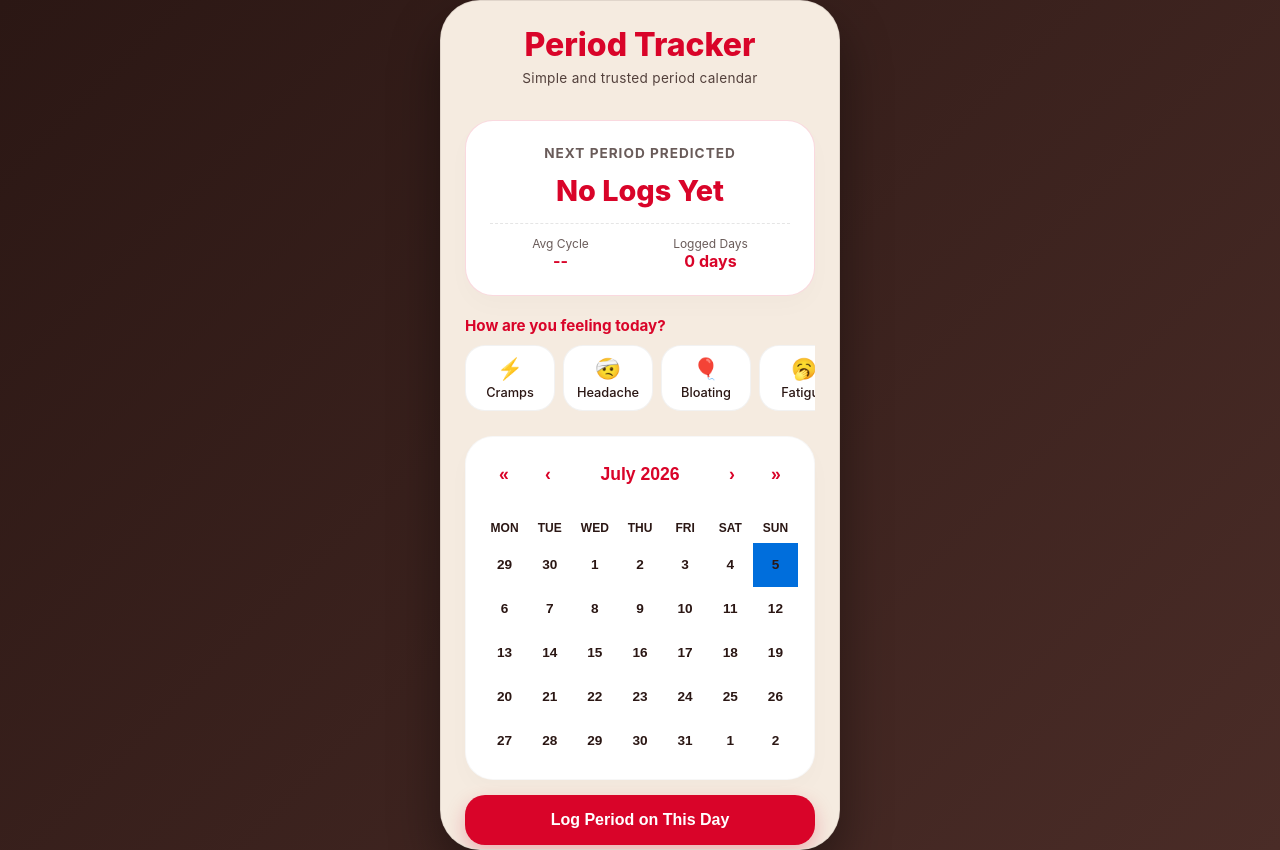
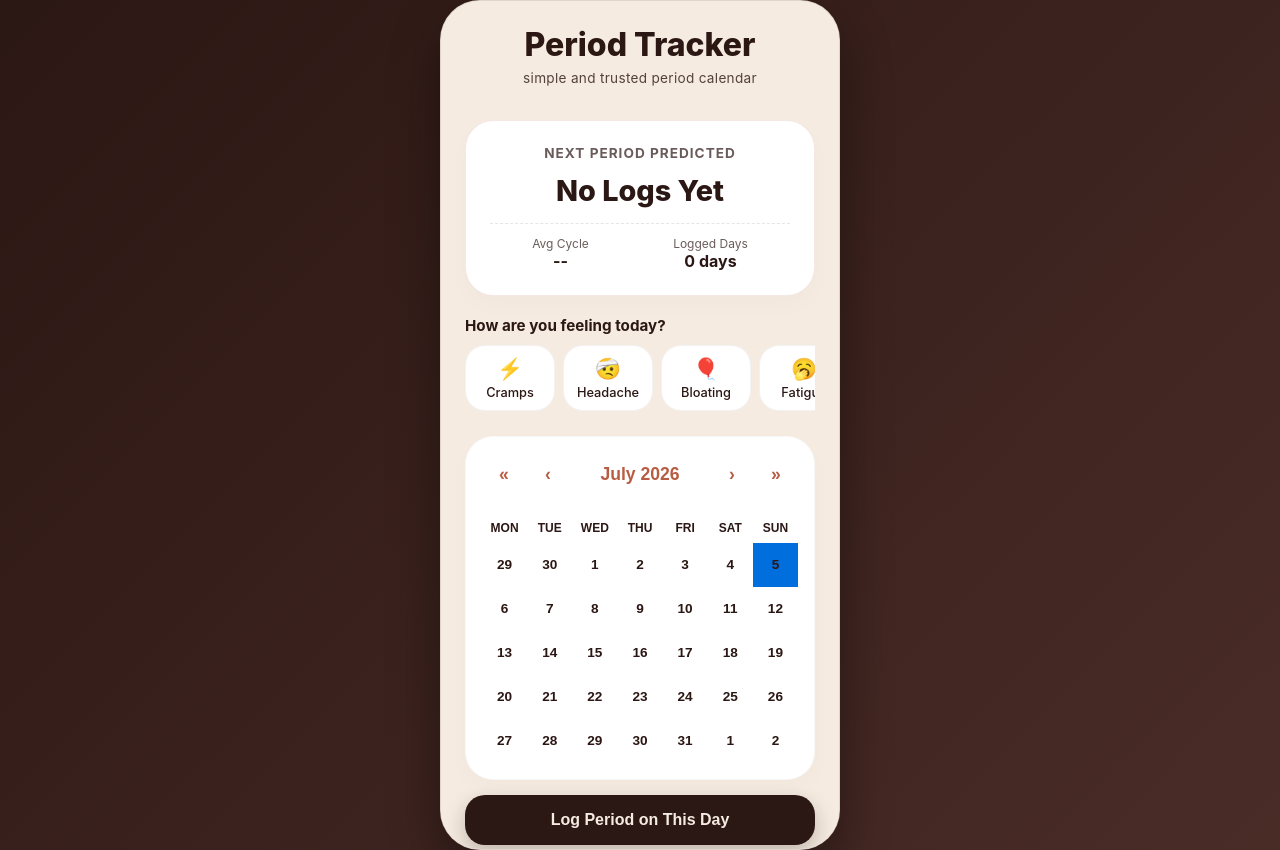
Before and after one commit to palak-7117/period-tracker, a React (Vite) app: page / in a window 1280 px wide. Built offline with nearby package versions, Linux system fonts and the light colour scheme.

Commit message:
Style: complete overhaul to chocolate and beige theme with terracotta accents

```diff
--- a/src/App.css
+++ b/src/App.css
@@ -2,10 +2,10 @@
   /* Rich Chocolate background & Warm Beige Screen theme variables */
   --bg-gradient: linear-gradient(135deg, #2b1714 0%, #4a2c27 100%);
   --screen-beige: #f5ebe0;
-  --card-beige-dark: #e3d5ca;
-  --text-red: #d90429;
+  --text-dark: #2b1714;
   --text-muted: #8d99ae;
-  --text-dark: #2b1714;
+  --terracotta: #b85d43;
+  --clay-nude: #edd1c9;
 }
 
 body {
@@ -45,7 +45,7 @@ header {
 h1 {
   font-size: 2rem;
   font-weight: 800;
-  color: var(--text-red);
+  color: var(--text-dark);
   margin: 0;
 }
 
@@ -59,7 +59,7 @@ h1 {
 
 .cycle-status-display {
   background: #ffffff;
-  border: 1px solid rgba(217, 4, 41, 0.15);
+  border: 1px solid rgba(184, 93, 67, 0.15);
   border-radius: 28px;
   padding: 24px;
   text-align: center;
@@ -80,7 +80,7 @@ h1 {
   margin: 12px 0;
   font-size: 1.8rem;
   font-weight: 800;
-  color: var(--text-red);
+  color: var(--text-dark);
 }
 
 .stats-row {
@@ -100,7 +100,7 @@ h1 {
 
 .stat-item strong {
   font-size: 1rem;
-  color: var(--text-red);
+  color: var(--text-dark);
 }
 
 .symptoms-section {
@@ -110,7 +110,7 @@ h1 {
 .symptoms-section h4 {
   margin: 0 0 10px 0;
   font-size: 0.95rem;
-  color: var(--text-red);
+  color: var(--text-dark);
   font-weight: 700;
 }
 
@@ -143,9 +143,9 @@ h1 {
 }
 
 .symptom-pill.active {
-  background: #fcd5ce;
-  border-color: var(--text-red);
-  color: var(--text-red);
+  background: var(--clay-nude);
+  border-color: var(--terracotta);
+  color: var(--text-dark);
   transform: scale(1.05);
 }
 
@@ -162,7 +162,7 @@ h1 {
   margin-bottom: auto;
 }
 
-/* Custom Calendar Theming to match Red/Beige */
+/* Custom Calendar Navigation */
 .react-calendar {
   border: none !important;
   width: 100% !important;
@@ -170,7 +170,7 @@ h1 {
 }
 
 .react-calendar__navigation button {
-  color: var(--text-red) !important;
+  color: var(--terracotta) !important;
   font-weight: bold !important;
   font-size: 1.1rem !important;
 }
@@ -198,30 +198,30 @@ h1 {
   border-radius: 12px;
 }
 
-/* Calendar Logged and Predicted State Overrides */
+/* Calendar Logged and Predicted State Overrides - Theme 2: Terracotta & Clay */
 .logged-period-day {
-  background: var(--text-red) !important;
+  background: var(--terracotta) !important;
   color: white !important;
   border-radius: 12px !important;
-  box-shadow: 0 4px 10px rgba(217, 4, 41, 0.3);
+  box-shadow: 0 4px 10px rgba(184, 93, 67, 0.3);
 }
 
 .predicted-period-day {
-  background: #fbc4b2 !important;
-  color: var(--text-red) !important;
+  background: var(--clay-nude) !important;
+  color: var(--terracotta) !important;
   border-radius: 12px !important;
 }
 
 .btn-primary {
-  background: var(--text-red);
-  color: white;
+  background: var(--text-dark);
+  color: var(--screen-beige);
   border: none;
   padding: 16px;
   border-radius: 20px;
   font-weight: 700;
   font-size: 1rem;
   cursor: pointer;
-  box-shadow: 0 8px 20px rgba(217, 4, 41, 0.25);
+  box-shadow: 0 8px 20px rgba(43, 23, 20, 0.25);
   margin-top: 15px;
   transition: transform 0.2s, opacity 0.2s;
 }
--- a/src/App.jsx
+++ b/src/App.jsx
@@ -58,7 +58,7 @@ export default function App() {
     <div className="mobile-container">
       <header>
         <h1>Period Tracker</h1>
-        <p className="subtitle">Simple and trusted period calendar</p>
+        <p className="subtitle">simple and trusted period calendar</p>
       </header>
 
       <main style={{ display: 'flex', flexDirection: 'column', flex: 1 }}>
```
